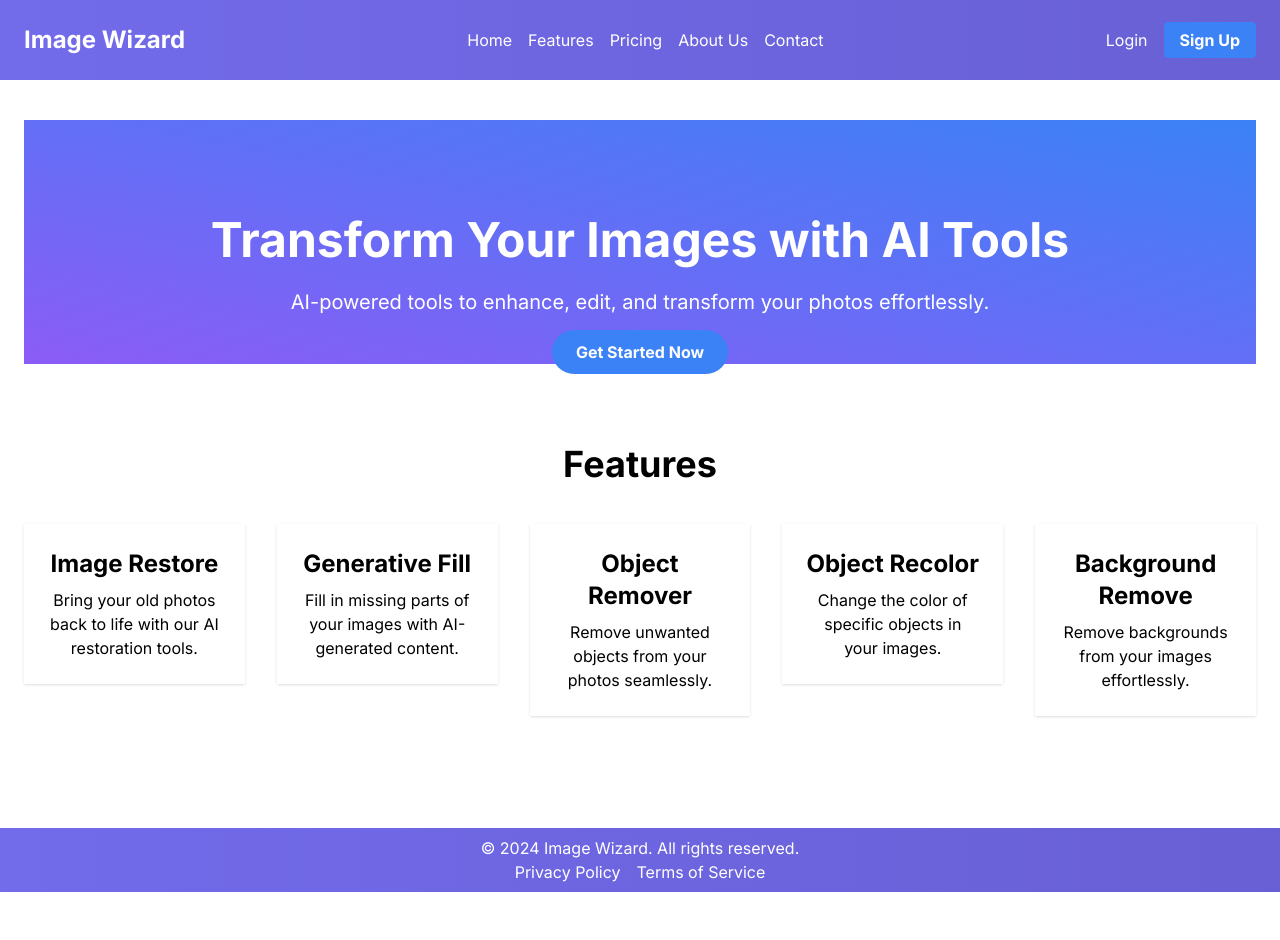
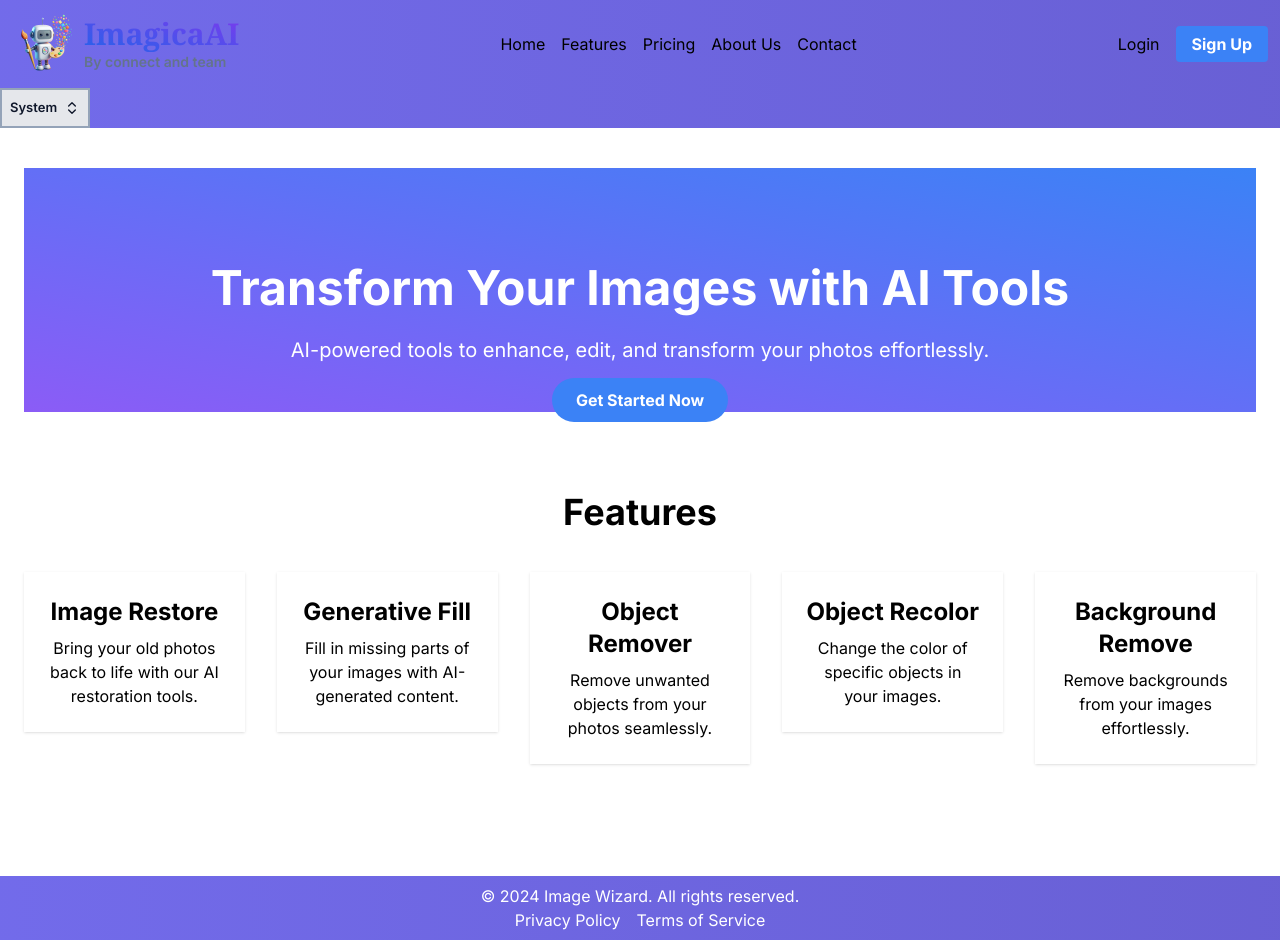
Before and after one commit to shubham-mishra-2003/FrameMagic, a Next.js app: page /home in a window 1280 px wide. Before the commit the page ends 892 px from the top, so only its background shows below. Built offline with nearby package versions, Linux system fonts and the light colour scheme.

Commit message:
Designed dashboard

```diff
--- /dev/null
+++ b/app/(auth)/layout.tsx
@@ -0,0 +1,22 @@
+"use client";
+
+
+import { useTheme } from "next-themes";
+
+export default function LoginLayout({
+  children
+}: Readonly<{
+  children: React.ReactNode;
+}>) {
+  const { resolvedTheme } = useTheme();
+
+  return (
+    <div
+      className={`${resolvedTheme == "dark"
+        ? "bg-black"
+        : "bg-slate-200"} flex justify-center items-center h-screen`}
+    >
+      {children}
+    </div>
+  );
+}
--- a/app/(auth)/login/[[...login]]/page.tsx
+++ b/app/(auth)/login/[[...login]]/page.tsx
@@ -1,9 +1,5 @@
 import { SignIn } from "@clerk/nextjs";
 
 export default function Page() {
-  return (
-    <div className="h-screen flex justify-center items-center">
-      <SignIn />
-    </div>
-  );
+  return <SignIn />;
 }
--- a/app/(auth)/register/[[...register]]/page.tsx
+++ b/app/(auth)/register/[[...register]]/page.tsx
@@ -1,9 +1,5 @@
 import { SignUp } from "@clerk/nextjs";
 
 export default function Page() {
-  return (
-    <div className="h-screen flex justify-center items-center">
-      <SignUp />
-    </div>
-  );
+  return <SignUp />;
 }
--- a/app/home/page.tsx
+++ b/app/home/page.tsx
@@ -5,7 +5,6 @@ const page = () => {
   return (
     <div>
       <Header />
-
       <main className="container mx-auto my-10 px-6">
         <section id="home" className="text-center">
           <div
@@ -18,7 +17,7 @@ const page = () => {
               effortlessly.
             </p>
             <a
-              href="#signup"
+              href="/register"
               className="bg-blue-500 hover:bg-blue-700 text-white font-bold py-3 px-6 rounded-full mx-auto my-auto"
             >
               Get Started Now
--- a/components/Sidebar.tsx
+++ b/components/Sidebar.tsx
@@ -32,8 +32,8 @@ const Sidebar = () => {
               href={`/${link.href}`}
               className={`text-lg w-full flex justify-between gap-10 items-center rounded-full p-5 ${resolvedTheme ==
               "dark"
-                ? "hover:bg-gray-800 bg-gray-900 text-white"
-                : "bg-slate-200 text-black hover:bg-slate-300"}`}
+                ? "hover:bg-blue-600 bg-gray-900 text-white"
+                : "bg-slate-200 text-black hover:bg-blue-400"}`}
             >
               {link.title}
               <link.icon />
--- a/components/homepage/Header.tsx
+++ b/components/homepage/Header.tsx
@@ -1,10 +1,18 @@
+"use client";
+
 import React from "react";
+import Logo from "../Logo";
+import ModeSwitch from "../ModeSwitch";
+import { useTheme } from "next-themes";
 
 const Header = () => {
+
+  const { resolvedTheme } = useTheme();
+
   return (
     <div>
       <header
-        className="text-white"
+        className={`${resolvedTheme == "dark" ? 'text-white' : 'text-black'}`}
         style={{
           backgroundImage:
             "linear-gradient(to right, rgba(79, 70, 229, 0.8), rgba(67, 56, 202, 0.8))",
@@ -12,8 +20,8 @@ const Header = () => {
           backgroundPosition: "center"
         }}
       >
-        <div className="container mx-auto flex justify-between items-center p-6">
-          <div className="text-2xl font-bold">Image Wizard</div>
+        <div className="container mx-auto flex justify-between items-center p-3">
+          <Logo />
           <nav className="space-x-4">
             <a href="#home" className="hover:underline">
               Home
@@ -43,6 +51,7 @@ const Header = () => {
             </a>
           </div>
         </div>
+        <ModeSwitch />
       </header>
     </div>
   );
```
